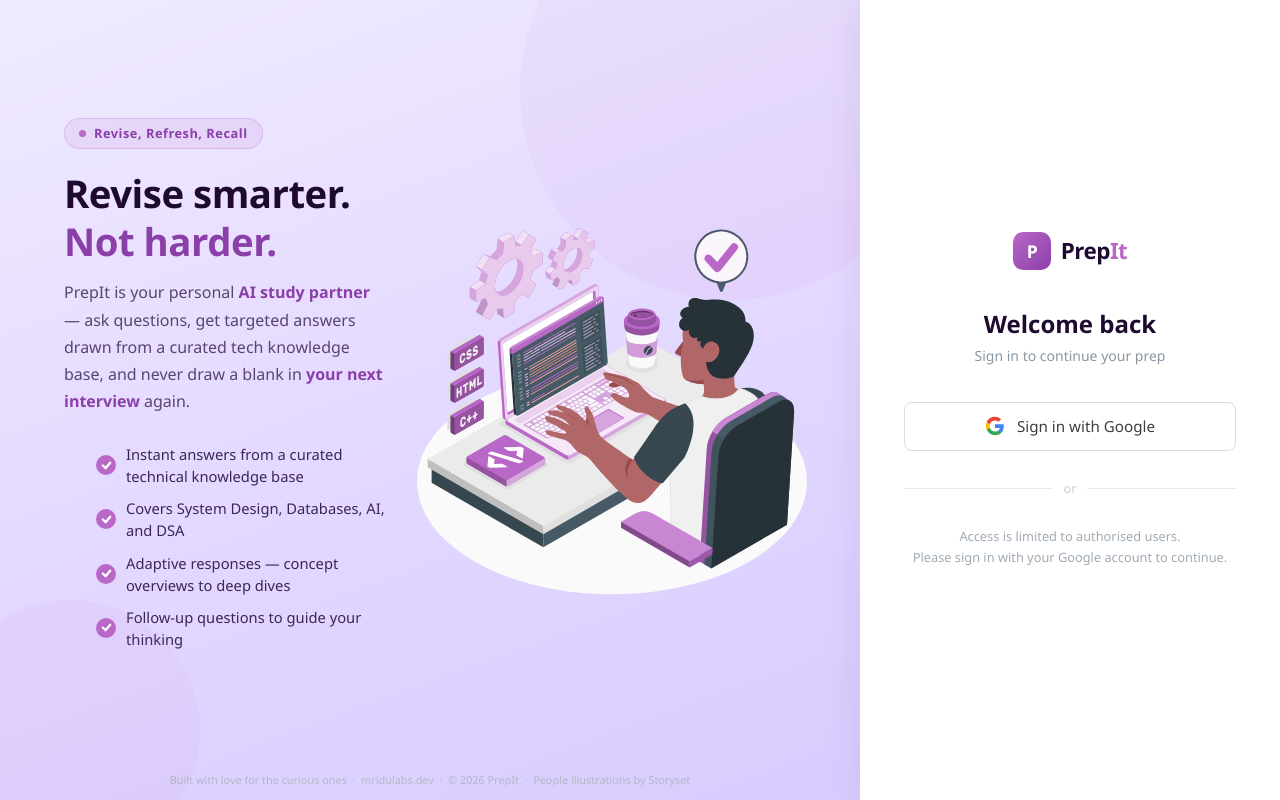
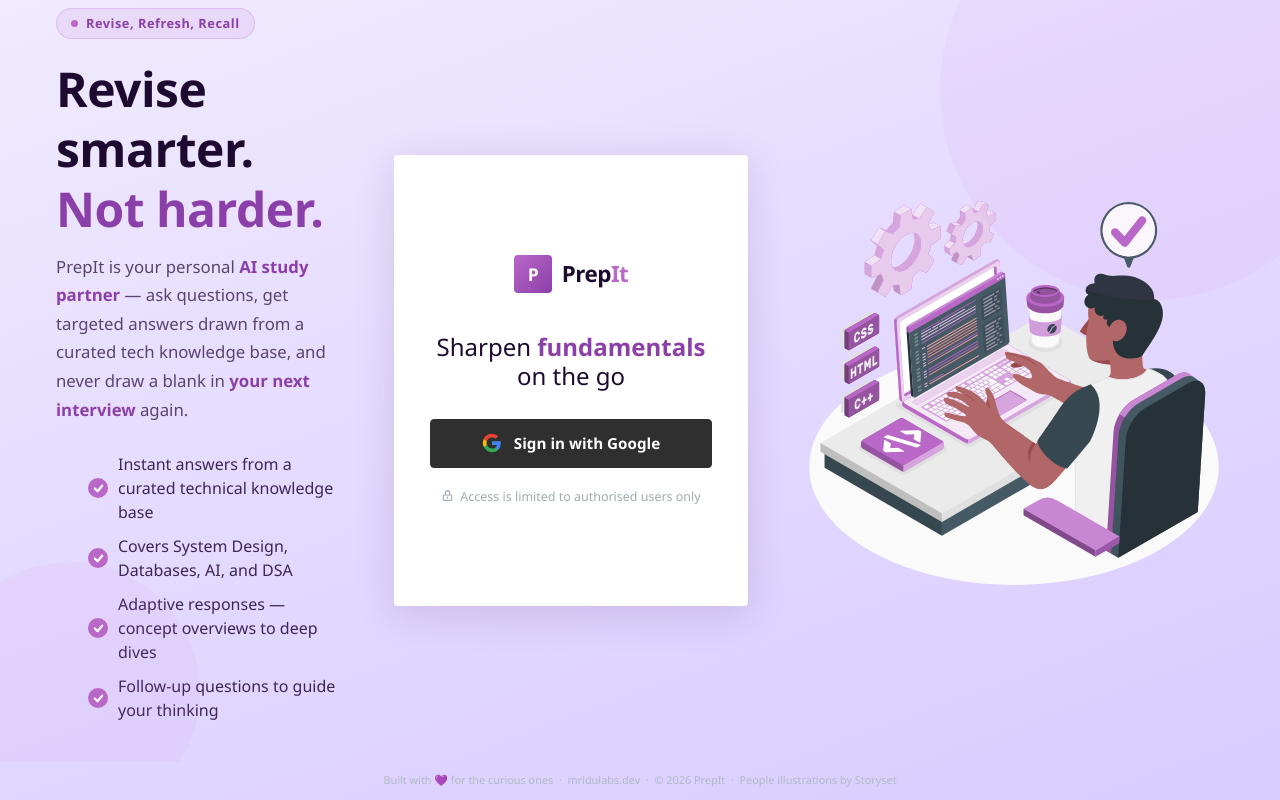
Before and after one commit to mridubhatnagar/prepwise, a Python web app: template templates/landing.html in a window 1280 px wide. Run offline with Jinja, Linux system fonts and the light colour scheme; the template is opened without the code that fills it, so the values that code supplies are empty; some libraries are stand-ins or nearby versions.

Commit message:
fix: changed to 3 fold layout instead of two fold landing page

```diff
--- a/static/css/landing.css
+++ b/static/css/landing.css
@@ -4,7 +4,9 @@
 body {
   height: 100vh;
   display: flex;
+  flex-direction: column;
   font-family: 'Segoe UI', sans-serif;
+  background: linear-gradient(160deg, #f0ebff 0%, #e4d9ff 50%, #d8ccff 100%);
   overflow: hidden;
 }
 
@@ -63,34 +65,20 @@ body {
   color: #92600a;
 }
 
-/* ── Left Panel ── */
-.left-panel {
+/* ── Three-column Layout ── */
+.landing-layout {
   flex: 1;
-  background: linear-gradient(160deg, #f0ebff 0%, #e4d9ff 50%, #d8ccff 100%);
   display: flex;
   flex-direction: row;
   align-items: center;
-  padding: 40px 48px 40px 64px;
+  justify-content: center;
+  padding: 40px 56px;
+  gap: 56px;
   position: relative;
   overflow: hidden;
-  gap: 24px;
 }
 
-.left-content {
-  flex: 1;
-  display: flex;
-  flex-direction: column;
-  align-items: flex-start;
-}
-
-.left-illustration {
-  flex: 0 0 400px;
-  display: flex;
-  align-items: center;
-  justify-content: center;
-}
-
-.left-panel::before {
+.landing-layout::before {
   content: '';
   position: absolute;
   width: 420px;
@@ -102,7 +90,7 @@ body {
   pointer-events: none;
 }
 
-.left-panel::after {
+.landing-layout::after {
   content: '';
   position: absolute;
   width: 260px;
@@ -112,6 +100,15 @@ body {
   bottom: -60px;
   left: -60px;
   pointer-events: none;
+}
+
+/* ── Left: Text Content ── */
+.left-content {
+  flex: 1;
+  display: flex;
+  flex-direction: column;
+  align-items: flex-start;
+  max-width: 480px;
 }
 
 .brand-badge {
@@ -137,27 +134,27 @@ body {
   display: inline-block;
 }
 
-.left-panel h1 {
-  font-size: 2.4rem;
+.left-content h1 {
+  font-size: 3rem;
   font-weight: 800;
   color: #1e0a30;
   line-height: 1.25;
-  max-width: 500px;
+  width: 100%;
   margin-bottom: 14px;
   letter-spacing: -0.5px;
 }
 
-.left-panel h1 em,
-.left-panel .tagline em {
+.left-content h1 em,
+.left-content .tagline em {
   font-style: normal;
   color: #8b3fa8;
   font-weight: 600;
 }
 
-.left-panel .tagline {
-  font-size: 1rem;
+.left-content .tagline {
+  font-size: 1.05rem;
   color: #5a4470;
-  max-width: 440px;
+  width: 100%;
   line-height: 1.7;
   margin-bottom: 28px;
 }
@@ -174,7 +171,7 @@ body {
   display: flex;
   align-items: center;
   gap: 10px;
-  font-size: 0.92rem;
+  font-size: 1rem;
   color: #3d2558;
   font-weight: 500;
 }
@@ -200,21 +197,18 @@ body {
   stroke-linejoin: round;
 }
 
-.illustration-wrap {
-  pointer-events: none;
-}
-
-/* ── Right Panel ── */
-.right-panel {
-  width: 420px;
-  flex-shrink: 0;
-  background-color: #ffffff;
+/* ── Centre: Sign-in Card ── */
+.signin-card {
+  flex: 1;
+  max-width: 480px;
+  background: #ffffff;
+  border-radius: 4px;
+  box-shadow: 0 8px 40px rgba(60, 20, 80, 0.14);
+  padding: 100px 36px;
   display: flex;
   flex-direction: column;
+  align-items: center;
   justify-content: center;
-  align-items: center;
-  padding: 56px 44px;
-  box-shadow: -4px 0 32px rgba(60, 20, 80, 0.08);
   position: relative;
   z-index: 1;
 }
@@ -229,7 +223,7 @@ body {
 .app-logo .logo-mark {
   width: 38px;
   height: 38px;
-  border-radius: 10px;
+  border-radius: 4px;
   background: linear-gradient(135deg, #ba68c8, #8b3fa8);
   display: flex;
   align-items: center;
@@ -251,19 +245,22 @@ body {
   color: #ba68c8;
 }
 
-.right-panel h2 {
+.signin-card h2 {
   font-size: 1.5rem;
-  font-weight: 700;
+  font-weight: 500;
   color: #1e0a30;
-  margin-bottom: 6px;
+  margin-bottom: 28px;
   text-align: center;
 }
 
-.right-panel .subtitle {
-  font-size: 0.875rem;
-  color: #8a96a3;
-  margin-bottom: 36px;
-  text-align: center;
+.signin-card h2 em {
+  font-style: normal;
+  color: #8b3fa8;
+  font-weight: 600;
+}
+
+.signin-card h2 {
+  margin-bottom: 28px;
 }
 
 .google-btn {
@@ -273,21 +270,21 @@ body {
   gap: 12px;
   width: 100%;
   padding: 12px 20px;
-  background-color: #ffffff;
-  border: 1.5px solid #dadce0;
-  border-radius: 8px;
+  background-color: #2f2f2f;
+  border: 1.5px solid #2f2f2f;
+  border-radius: 4px;
   font-size: 0.95rem;
-  font-weight: 500;
-  color: #3c4043;
+  font-weight: 600;
+  color: #ffffff;
   cursor: pointer;
   text-decoration: none;
   transition: background-color 0.15s, box-shadow 0.15s;
 }
 
 .google-btn:hover {
-  background-color: #f8f9fa;
-  box-shadow: 0 2px 8px rgba(0,0,0,0.1);
-  color: #3c4043;
+  background-color: #2a2a2b;
+  box-shadow: 0 2px 8px rgba(0,0,0,0.25);
+  color: #ffffff;
 }
 
 .google-logo { width: 20px; height: 20px; }
@@ -310,20 +307,36 @@ body {
 }
 
 .info-text {
-  font-size: 0.8rem;
+  display: flex;
+  align-items: flex-start;
+  gap: 6px;
+  font-size: 0.78rem;
   color: #a0aab4;
-  text-align: center;
-  line-height: 1.65;
+  text-align: left;
+  line-height: 1.5;
+  margin-top: 20px;
 }
 
+/* ── Right: Illustration ── */
+.right-illustration {
+  flex: 1;
+  max-width: 480px;
+  display: flex;
+  align-items: center;
+  justify-content: center;
+}
+
+.illustration-wrap {
+  pointer-events: none;
+}
+
+/* ── Attribution ── */
 .attribution {
-  position: absolute;
-  bottom: 12px;
-  left: 0;
-  right: 0;
   text-align: center;
   font-size: 0.68rem;
   color: #b0bac4;
+  padding: 10px 0 12px;
+  flex-shrink: 0;
 }
 
 .attribution a {
--- a/templates/landing.html
+++ b/templates/landing.html
@@ -33,9 +33,10 @@
     </div>
   </div>
 
-  <!-- Left Panel -->
-  <div class="left-panel">
+  <!-- Three-column layout -->
+  <div class="landing-layout">
 
+    <!-- Left: Text Content -->
     <div class="left-content">
       <div class="brand-badge"><span class="dot"></span> Revise, Refresh, Recall</div>
 
@@ -74,32 +75,14 @@
       </ul>
     </div>
 
-    <!-- Hand Coding Illustration -->
-    <div class="left-illustration">
-      <div class="illustration-wrap">
-        <img src="/static/img/Hand coding-amico.svg" width="400" alt="Hand Coding Illustration"/>
-      </div>
-    </div>
-
-    <div class="attribution">
-      Built with love for the curious ones &nbsp;&middot;&nbsp;
-      <a href="https://mridulabs.dev" target="_blank" rel="noopener">mridulabs.dev</a>
-      &nbsp;&middot;&nbsp; &copy; 2026 PrepIt &nbsp;&middot;&nbsp;
-      <a href="https://storyset.com/people" target="_blank" rel="noopener">People illustrations by Storyset</a>
-    </div>
-
-  </div>
-
-  <!-- Right Panel -->
-  <div class="right-panel">
-
+    <!-- Centre: Sign-in Card -->
+    <div class="signin-card">
       <div class="app-logo">
         <div class="logo-mark">P</div>
         <div class="logo-name">Prep<span>It</span></div>
       </div>
 
-    <h2>Welcome back</h2>
-    <div class="subtitle">Sign in to continue your prep</div>
+      <h2>Sharpen <em>fundamentals</em> on the go</h2>
 
       <a href="/api/auth/initiate" class="google-btn">
         <svg class="google-logo" viewBox="0 0 24 24" xmlns="http://www.w3.org/2000/svg">
@@ -111,13 +94,29 @@
         Sign in with Google
       </a>
 
-    <div class="divider">or</div>
-
       <div class="info-text">
-      Access is limited to authorised users.<br/>
-      Please sign in with your Google account to continue.
+        <svg xmlns="http://www.w3.org/2000/svg" width="13" height="13" fill="none" viewBox="0 0 24 24" stroke="currentColor" stroke-width="2" style="flex-shrink:0;margin-top:1px">
+          <path stroke-linecap="round" stroke-linejoin="round" d="M12 15v2m-6 4h12a2 2 0 002-2v-6a2 2 0 00-2-2H6a2 2 0 00-2 2v6a2 2 0 002 2zm10-10V7a4 4 0 00-8 0v4h8z"/>
+        </svg>
+        Access is limited to authorised users only
+      </div>
     </div>
 
+    <!-- Right: Illustration -->
+    <div class="right-illustration">
+      <div class="illustration-wrap">
+        <img src="/static/img/Hand coding-amico.svg" width="420" alt="Hand Coding Illustration"/>
+      </div>
+    </div>
+
+  </div>
+
+  <!-- Attribution -->
+  <div class="attribution">
+    Built with 💜 for the curious ones &nbsp;&middot;&nbsp;
+    <a href="https://mridulabs.dev" target="_blank" rel="noopener">mridulabs.dev</a>
+    &nbsp;&middot;&nbsp; &copy; 2026 PrepIt &nbsp;&middot;&nbsp;
+    <a href="https://storyset.com/people" target="_blank" rel="noopener">People illustrations by Storyset</a>
   </div>
 
   <script>
```
Also changed, not shown: other parts of static/css/landing.css (+9 -12 lines). Lines whose indentation alone changed are shown as unchanged.
